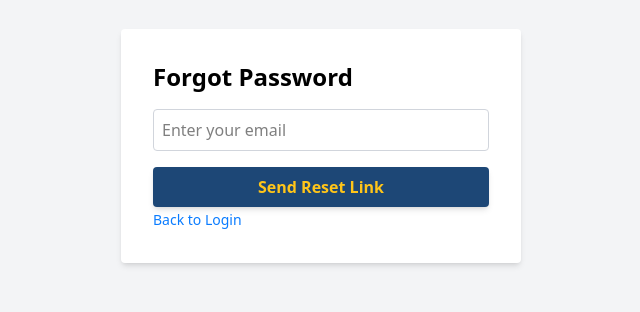
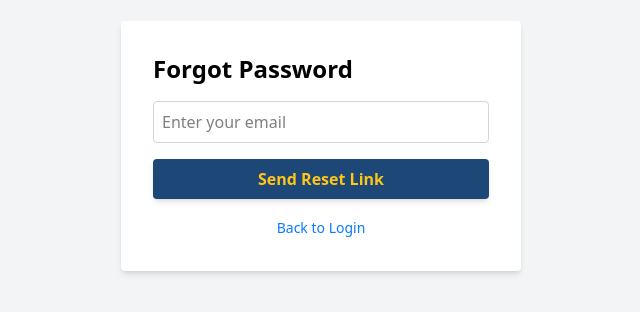
Before and after one commit to UCD-193AB-ws24/Team-20-E2EE, a React (Vite) app in the folder client/: page /forgot in a window 1280 px wide. Shown: the part 254-566 px from the top of the page, without its empty margins (319-959 px from the left). Built offline with nearby package versions, Linux system fonts and the light colour scheme; no server answers; what @corbado/react would draw is missing.

Commit message:
resetpassword package.json build

```diff
--- a/client/package.json
+++ b/client/package.json
@@ -6,6 +6,7 @@
   "scripts": {
     "dev": "vite",
     "build": "vite build",
+    "postbuild": "cp _redirects dist/_redirects",
     "lint": "eslint .",
     "preview": "vite preview"
   },
--- a/client/src/pages/ForgotPassword.jsx
+++ b/client/src/pages/ForgotPassword.jsx
@@ -51,12 +51,14 @@ export default function ForgotPassword() {
             Send Reset Link
           </button>
         </form>
+        <div className="mt-4 text-center">
           <Link
             to="/login"
             className="text-[#0A7CFF] text-sm hover:underline"
           >
             Back to Login
           </Link>
+        </div>
         {message && <p className="text-green-600 mt-4">{message}</p>}
         {error && <p className="text-red-600 mt-4">{error}</p>}
       </div>
```
Lines whose indentation alone changed are shown as unchanged.
